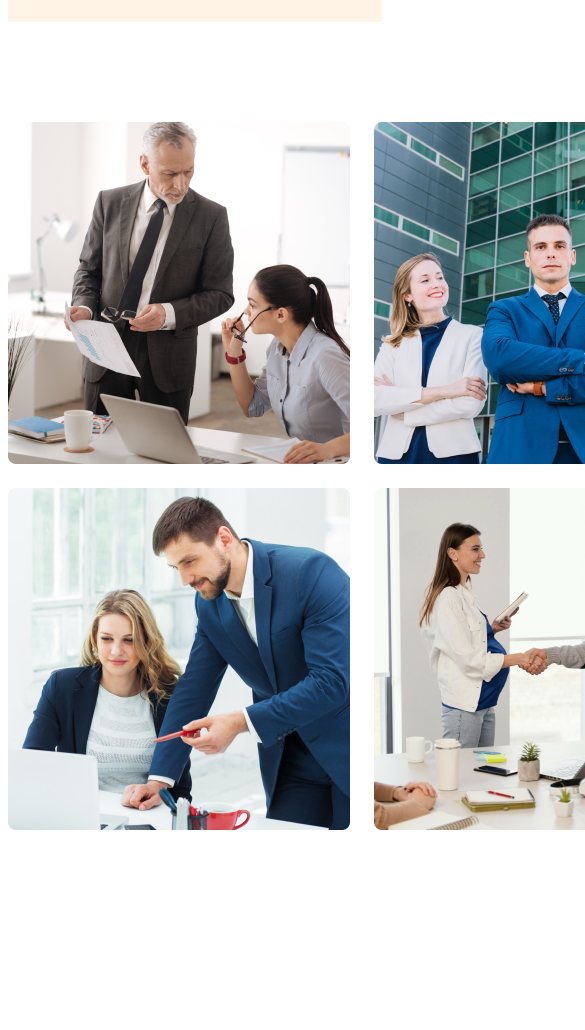
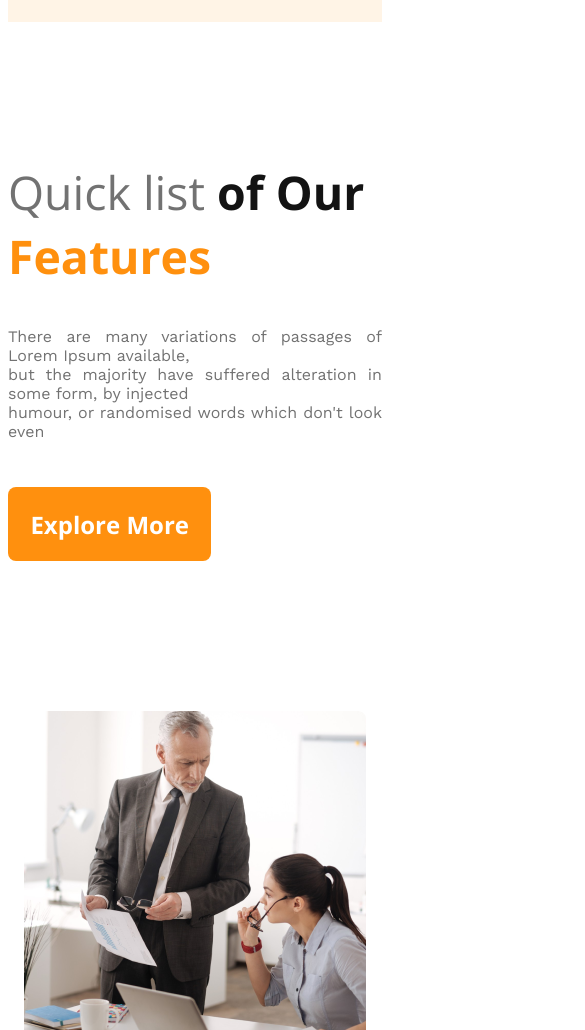
Before and after one commit to ranamiah221/g3-architect-resource, a plain HTML site: page index.html in a window 390 px wide. Shown: the part 1020-2050 px from the top of the page, 585 px wide, since content can reach past the window. Before the commit the page ends 1950 px from the top, so only its background shows below. Drawn offline with nearby package versions, Linux system fonts and the light colour scheme.

Commit message:
added responsive teams section

```diff
--- a/index.html
+++ b/index.html
@@ -41,11 +41,13 @@
          </div>
             <div class="teams-content">
                 <h1 class="teams-content-title">Quick list <span id="title-style">of Our</span> <br> <span class="title-style">Features</span></h1>
-                <p class="teams-content-description">There are many variations of passages of Lorem Ipsum available, but the majority have suffered alteration in some form, by injected humour, or randomised words which don't look even</p>
+                <p class="teams-content-description">There are many variations of passages of Lorem Ipsum available,<br> but the majority have suffered alteration in some form, by injected <br> humour, or randomised words which don't look even</p>
                 <button class="primary-btn">Explore More</button>
 
             </div>
          </section>
+         <!-- Teams section end -->
+
     </main>
     <footer>
 
--- a/styles/index.css
+++ b/styles/index.css
@@ -73,7 +73,7 @@ nav li a{
 .banner-container img{
     width: 100%;
 }
-/* responsive style mobile  */
+/* responsive header section for mobile  */
 @media screen and (max-width:576px) {
 
     nav{
@@ -83,7 +83,7 @@ nav li a{
         padding: 20px;
     }
 }
-/* responsive style tablet or medium device  */
+/* responsive header section for tablet or medium device  */
 @media screen and (min-width:577px) and (max-width:960px) {
 
     nav{
@@ -94,6 +94,7 @@ nav li a{
     }
 }
 /* main section start */
+/* teams section */
 main{
     max-width: 1440px;
     margin: 100px auto;
@@ -102,12 +103,16 @@ main{
     gap: 80px;
     display: flex;
     align-items: center;
+
 }
 .teams-img-container{
     display: grid;
     grid-template-columns: repeat(2, 1fr);
     gap: 1.5rem;
     border-radius: .6px;
+}
+.teams-img-container img{
+    width: 100%;
 }
 .teams-content-title{
     color: #727272;
@@ -130,3 +135,38 @@ main{
     font-style: normal;
     font-weight: 400;
 }
+/* teams section end  */
+/* teams section responsive start */
+/* responsive teams section for mobile  */
+@media  screen and (max-width: 576px) {
+    .teams-container{
+        flex-direction: column-reverse;
+        padding: 0 rem auto;
+        text-align: justify;
+    }
+    .teams-img-container{
+        grid-template-columns: 1fr;
+    }
+
+}
+/* responsive teams section for tablet or medium device */
+@media  screen and (min-width: 577px) and (max-width:960px) {
+    /* .teams-content-title{
+       text-align: center;
+    }
+    .primary-btn{
+        margin: ;
+    } */
+
+    .teams-container{
+        flex-direction: column-reverse;
+        text-align: center;
+
+    }
+    .teams-img-container{
+        margin: 0px;
+        grid-template-columns: 1fr;
+    }
+}
+/* teams section end */
+/*  */
```
